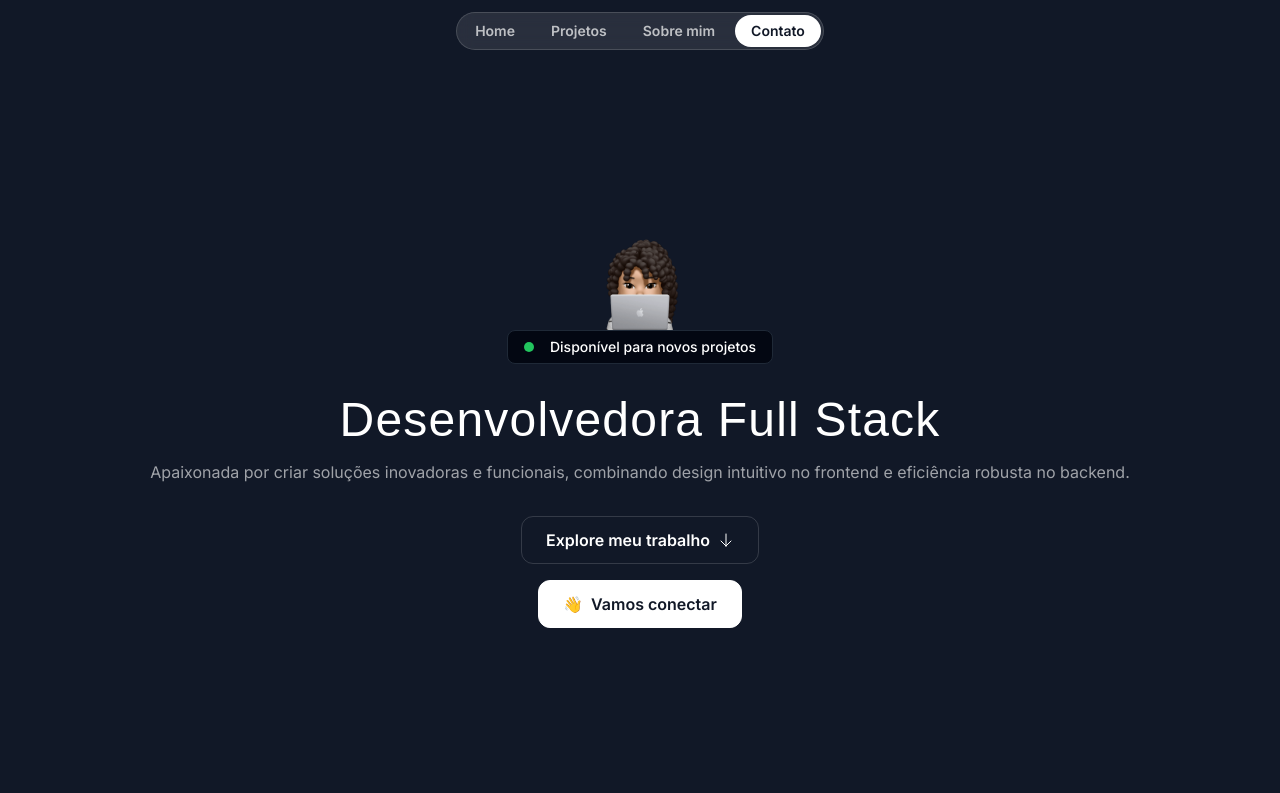
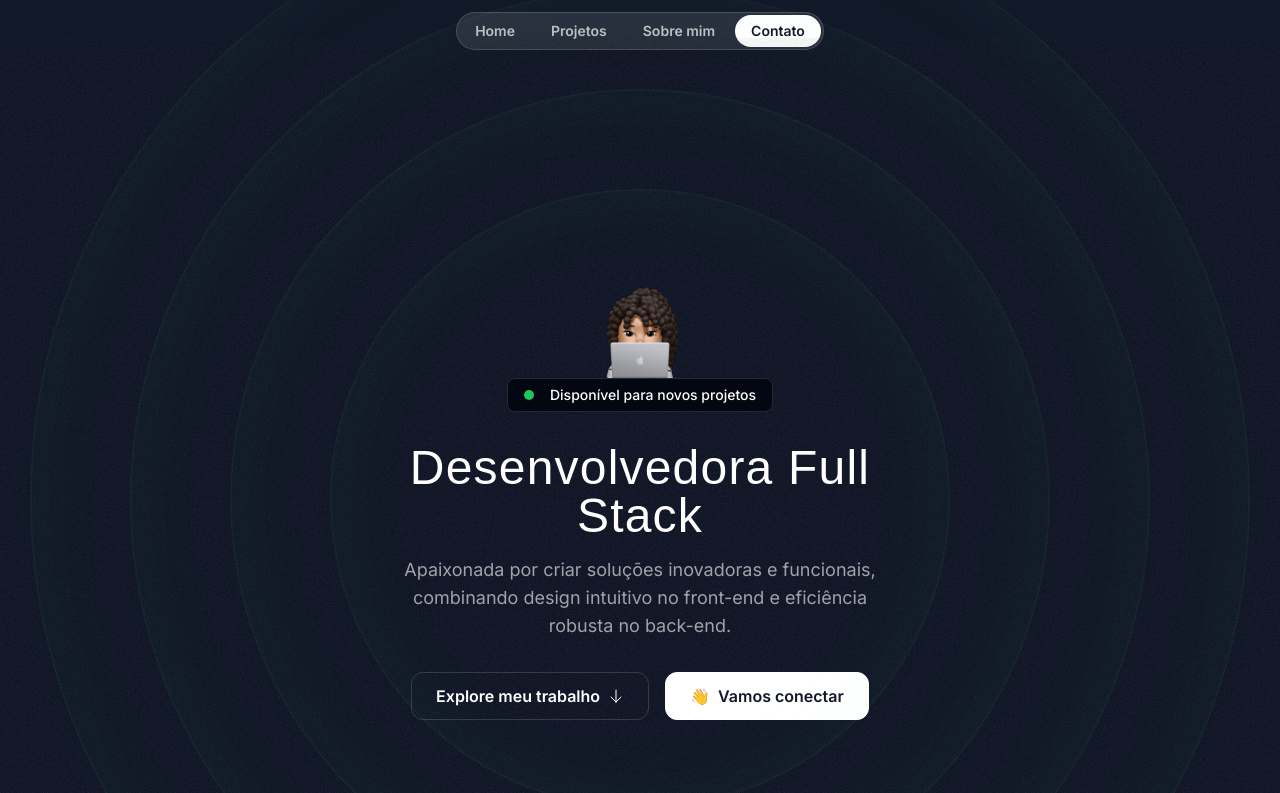
Before and after one commit to damaresgaia/meu-portfolio, a Next.js app: page / in a window 1280 px wide. Shown: the top 793 px of the page. Built offline with nearby package versions, Linux system fonts and the light colour scheme; a web font is replaced by a local one.

Commit message:
style: ajusta tamanhos e estilos de hero-rings

```diff
--- a/src/app/globals.css
+++ b/src/app/globals.css
@@ -6,4 +6,8 @@
     .nav-item {
         @apply px-4 py-1.5 rounded-full text-white/70 text-sm font-semibold hover:bg-white/10 hover:text-white transition duration-300;
     }
+
+    .hero-ring {
+        @apply absolute inset-0 border-2 top-1/2 left-1/2 -translate-x-1/2 -translate-y-1/2 rounded-full border-emerald-300/5 shadow-[0_0_80px_inset] shadow-emerald-300/5;
+    }
 }
--- a/src/sections/Hero.tsx
+++ b/src/sections/Hero.tsx
@@ -1,10 +1,20 @@
-import memojiImage from '@/assets/images/memoji-computer.png';
+import memojiImage from "@/assets/images/memoji-computer.png";
 import Image from "next/image";
-import ArrowDow from '@/assets/icons/arrow-down.svg';
+import ArrowDow from "@/assets/icons/arrow-down.svg";
+import grainImage from "@/assets/images/grain.jpg";
 
 export const HeroSection = () => {
   return (
-    <div className="py-32 md:py-48">
+    <div className="py-32 md:py-48 lg:py-60 relative z-0">
+      <div
+        className="absolute inset-0 -z-30 opacity-5" style={{
+          backgroundImage: `url(${grainImage.src})`
+        }}
+      ></div>
+      <div className="size-[620px] hero-ring"></div>
+      <div className="size-[820px] hero-ring"></div>
+      <div className="size-[1020px] hero-ring"></div>
+      <div className="size-[1220px] hero-ring"></div>
       <div className="container">
         <div className='flex flex-col items-center'>
           <Image
@@ -19,13 +29,15 @@
             </div>
           </div>
         </div>
-        <h1 className="font-serif text-3xl md:text-5xl text-center mt-8 tracking-wide">
-          Desenvolvedora Full Stack
-        </h1>
-        <p className="mt-4 text-center text-white/60">
-          Apaixonada por criar soluções inovadoras e funcionais, combinando design intuitivo no frontend e eficiência robusta no backend.
-        </p>
-        <div className="flex flex-col items-center mt-8 gap-4">
+        <div className="max-w-lg mx-auto">
+          <h1 className="font-serif text-3xl md:text-5xl text-center mt-8 tracking-wide">
+            Desenvolvedora Full Stack
+          </h1>
+          <p className="mt-4 text-center text-white/60 md:text-lg">
+            Apaixonada por criar soluções inovadoras e funcionais, combinando design intuitivo no front-end e eficiência robusta no back-end.
+          </p>
+        </div>
+        <div className="flex flex-col md:flex-row justify-center items-center mt-8 gap-4">
           <button className="inline-flex items-center gap-2 border border-white/15 px-6 h-12 rounded-xl">
             <span className="font-semibold">Explore meu trabalho</span>
             <ArrowDow className="size-4" />
```
